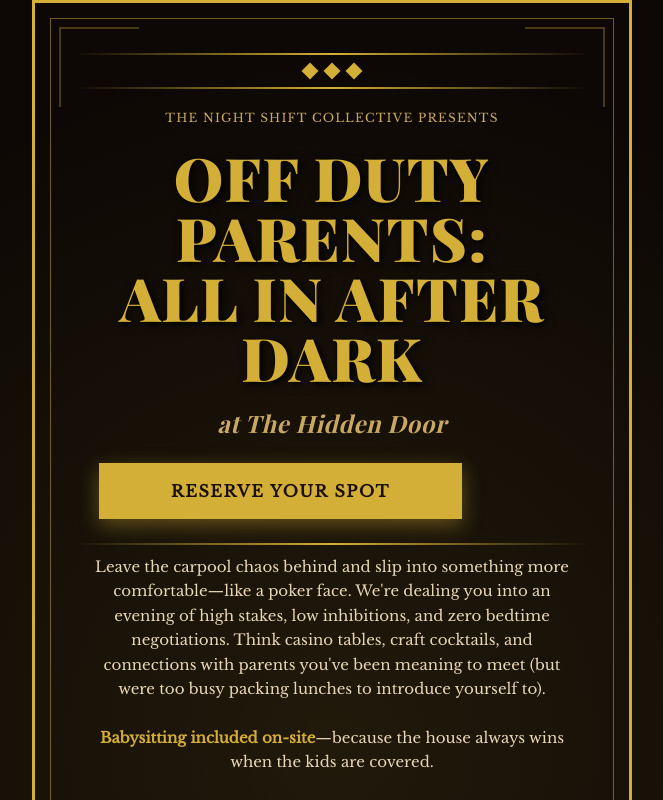
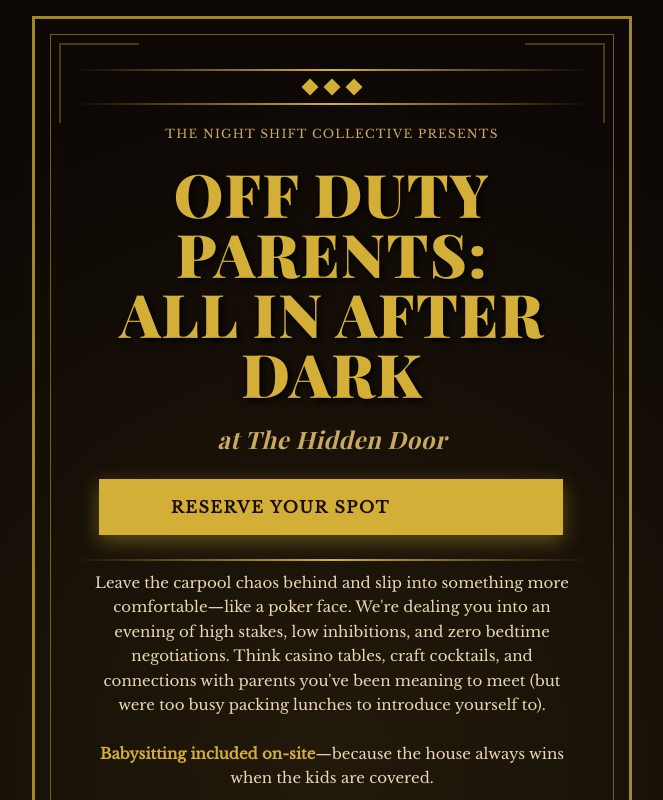
Before and after one commit to yoknee/all-in-after-dark, a React (Vite) app in the folder frontend/: page / in a window 1280 px wide. Shown: the top 800 px of the page, without its empty margins (308-971 px from the left). Built offline with nearby package versions, Linux system fonts and the light colour scheme; no server answers.

Commit message:
Enhance Home page layout and refine ArtDecoElements styles. Adjusted padding in Home component for better spacing and updated border color in CornerOrnament for improved visual consistency. Set fixed width for CTAButton for uniformity.

```diff
--- a/frontend/src/components/ArtDecoElements.tsx
+++ b/frontend/src/components/ArtDecoElements.tsx
@@ -33,7 +33,7 @@ export function CornerOrnament({ position }: { position: 'top-left' | 'top-right
   }
 
   return (
-    <div className={`absolute w-20 h-20 border-2 border-gold opacity-30 ${positionClasses[position]}`}></div>
+    <div className={`absolute w-20 h-20 border-2 border-gold opacity-30 ${positionClasses[position]}`} style={{ borderColor: 'rgba(212, 175, 55, 1)' }}></div>
   )
 }
 
@@ -42,7 +42,7 @@ export function CTAButton({ children, onClick, className = '' }: { children: Rea
     <button
       onClick={onClick}
       className={`flex flex-col w-fit bg-gold text-dark-brown-2 px-[72px] py-4 text-base tracking-widest uppercase font-bold border-none cursor-pointer my-6 mx-6 transition-all duration-300 shadow-[0_6px_20px_rgba(212,175,55,0.4)] font-baskerville hover:bg-light-gold hover:-translate-y-0.5 hover:shadow-[0_8px_25px_rgba(212,175,55,0.6)] ${className}`}
-      style={{ width: 'fit-content' }}
+      style={{ width: '464px' }}
     >
       {children}
     </button>
--- a/frontend/src/pages/Home.tsx
+++ b/frontend/src/pages/Home.tsx
@@ -7,10 +7,10 @@ export function Home() {
   return (
     <div className="min-h-screen bg-dark-bg font-baskerville text-cream">
       {/* Hero Section */}
-      <div className="min-h-screen bg-[rgba(13,8,5,1)] flex justify-center items-center p-0 relative overflow-hidden text-[rgba(13,8,5,1)]">
+      <div className="min-h-screen bg-[rgba(13,8,5,1)] flex justify-center items-center pt-4 pb-4 relative overflow-hidden text-[rgba(13,8,5,1)]">
         <div className="absolute inset-0 bg-[radial-gradient(circle_at_50%_50%,rgba(212,175,55,0.1)_0%,transparent_70%)] pointer-events-none"></div>
 
-        <div className="max-w-[600px] w-full border-[3px] border-gold relative p-10 z-10 text-center" style={{ borderStyle: 'solid', borderWidth: '3px', borderColor: 'rgba(212, 175, 55, 1)', boxShadow: 'none', background: 'unset', backgroundImage: 'none', backgroundColor: 'unset' }}>
+        <div className="max-w-[600px] w-full border-[3px] border-gold relative p-10 z-10 text-center" style={{ borderStyle: 'solid', borderWidth: '3px', borderColor: 'rgba(212, 175, 55, 0.75)', borderImage: 'none', boxShadow: 'none', background: 'unset', backgroundImage: 'none', backgroundColor: 'unset' }}>
           {/* Inner border */}
           <div className="absolute top-[15px] left-[15px] right-[15px] bottom-[15px] border border-gold pointer-events-none opacity-50"></div>
 
```
